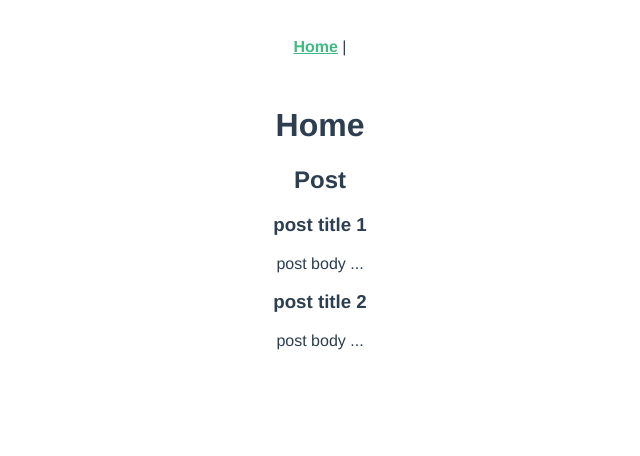
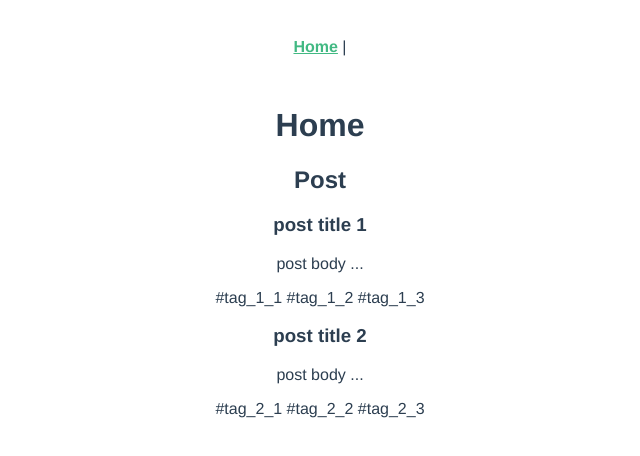
Before and after one commit to SHENEL98/Vue-basic, a Vue app in the folder composition_api/: page / in a window 1280 px wide. Shown: the top 456 px of the page, without its empty margins (320-960 px from the left). Built offline with nearby package versions, Linux system fonts and the light colour scheme; data requests are answered from the project's data file.

Commit message:
Composables in setup

```diff
--- a/composition_api/src/components/SinglePost.vue
+++ b/composition_api/src/components/SinglePost.vue
@@ -2,6 +2,9 @@
   <div class="post">
     <h3>{{ post.title }}</h3>
     <p>{{ snippet }}</p>
+    <span v-for="tag in post.tags" :key="tag">
+      #{{ tag }}
+    </span>
   </div>
 </template>
 
--- /dev/null
+++ b/composition_api/src/composables/getPosts.js
@@ -0,0 +1,25 @@
+import { ref } from "vue";
+
+const getPosts = () =>{
+    const posts = ref([]);
+    const error = ref(null);
+
+    const load = async () => {
+      try {
+        let data = await fetch("http://localhost:3000/posts");
+        if(!data.ok){
+          throw Error('no data available')
+        }
+        posts.value = await data.json()
+
+      } catch (err) {
+        error.value = err.message
+        console.log(error.value)
+      }
+    }
+
+    return{
+        posts,error, load
+    }
+}
+export default getPosts
--- a/composition_api/src/views/HomeView.vue
+++ b/composition_api/src/views/HomeView.vue
@@ -10,31 +10,16 @@
 </template>
 
 <script>
-import { ref } from "vue";
 import PostList from "../components/PostList.vue";
+import getPosts from "../composables/getPosts.js";
 
 export default {
   name: "HomeView",
   components: { PostList },
   setup() {
-    const posts = ref([]);
-    const error = ref(null);
+    const {posts,error, load} = getPosts()
 
-    const load = async () => {
-      try {
-        let data = await fetch("http://localhost:3000/posts");
-        console.log(data);
-        if(!data.ok){
-          throw Error('no data available')
-        }
-        posts.value = await data.json()
-
-      } catch (err) {
-        error.value = err.message
-        console.log(error.value)
-      }
-    };
-    load();
+    load()
 
     return { posts,error };
   },
```
